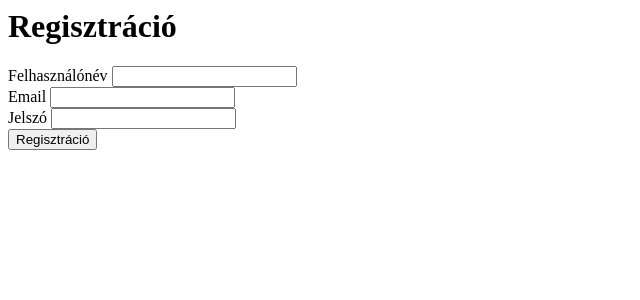
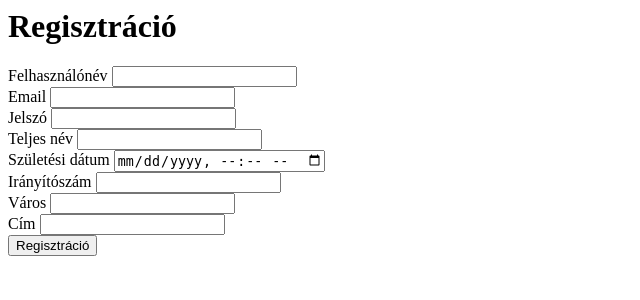
Before and after one commit to rivasilver/VagoRebeka_webshop, a PHP site: page /views/regisztracio.php in a window 1280 px wide. Shown: the top 300 px of the page, without its empty margins (0-640 px from the left). Run offline with PHP 8.4, Linux system fonts and the light colour scheme.

Commit message:
regisztráció (új felhasználó felvétele) kész

```diff
--- a/models/adatbazis.php
+++ b/models/adatbazis.php
@@ -7,4 +7,3 @@ class Adatbazis {
         $this->conn = new mysqli("localhost", "root", "", "webshop");
     }
 }
-?>
--- a/views/regisztracio.php
+++ b/views/regisztracio.php
@@ -12,5 +12,25 @@
         <label for="jelszo_input" class="form-label">Jelszó</label>
         <input type="password" class="form-control" id="jelszo_input" name="jelszo">
     </div>
+    <div class="mb-3">
+        <label for="teljes_nev_input" class="form-label">Teljes név</label>
+        <input type="text" class="form-control" id="teljes_nev_input" name="teljes_nev">
+    </div>
+    <div class="mb-3">
+        <label for="szuldatum_input" class="form-label">Születési dátum</label>
+        <input type="datetime-local" class="form-control" id="szuldatum_input" name="szuldatum">
+    </div>
+    <div class="mb-3">
+        <label for="irszam_input" class="form-label">Irányítószám</label>
+        <input type="number" class="form-control" id="irszam_input" name="irszam">
+    </div>
+    <div class="mb-3">
+        <label for="varos_input" class="form-label">Város</label>
+        <input type="text" class="form-control" id="varos_input" name="varos">
+    </div>
+    <div class="mb-3">
+        <label for="cim_input" class="form-label">Cím</label>
+        <input type="text" class="form-control" id="cim_input" name="cim">
+    </div>
     <button type="submit" class="btn btn-primary">Regisztráció</button>
 </form>
```
Also changed, not shown: controllers/regisztracio.php (+6 -1 lines), models/FelhasznaloModel.php (+42 -24 lines).
